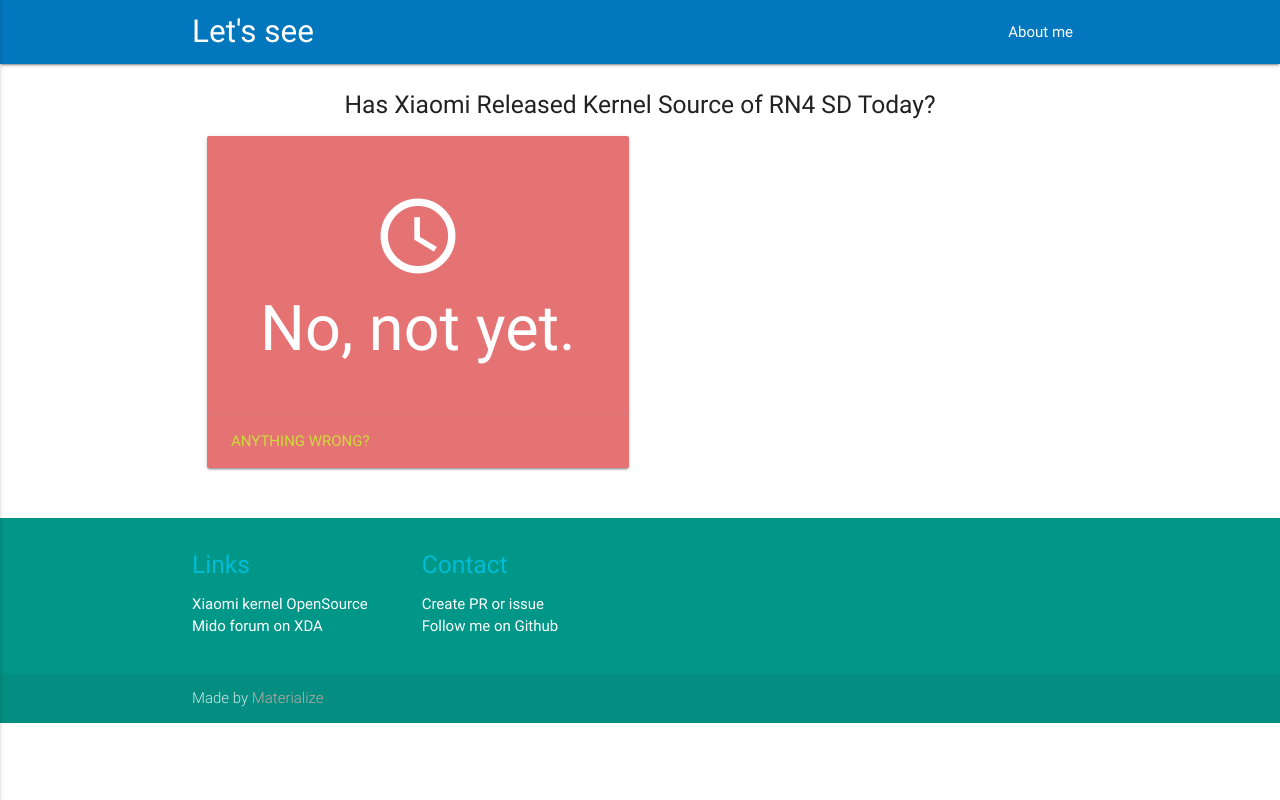
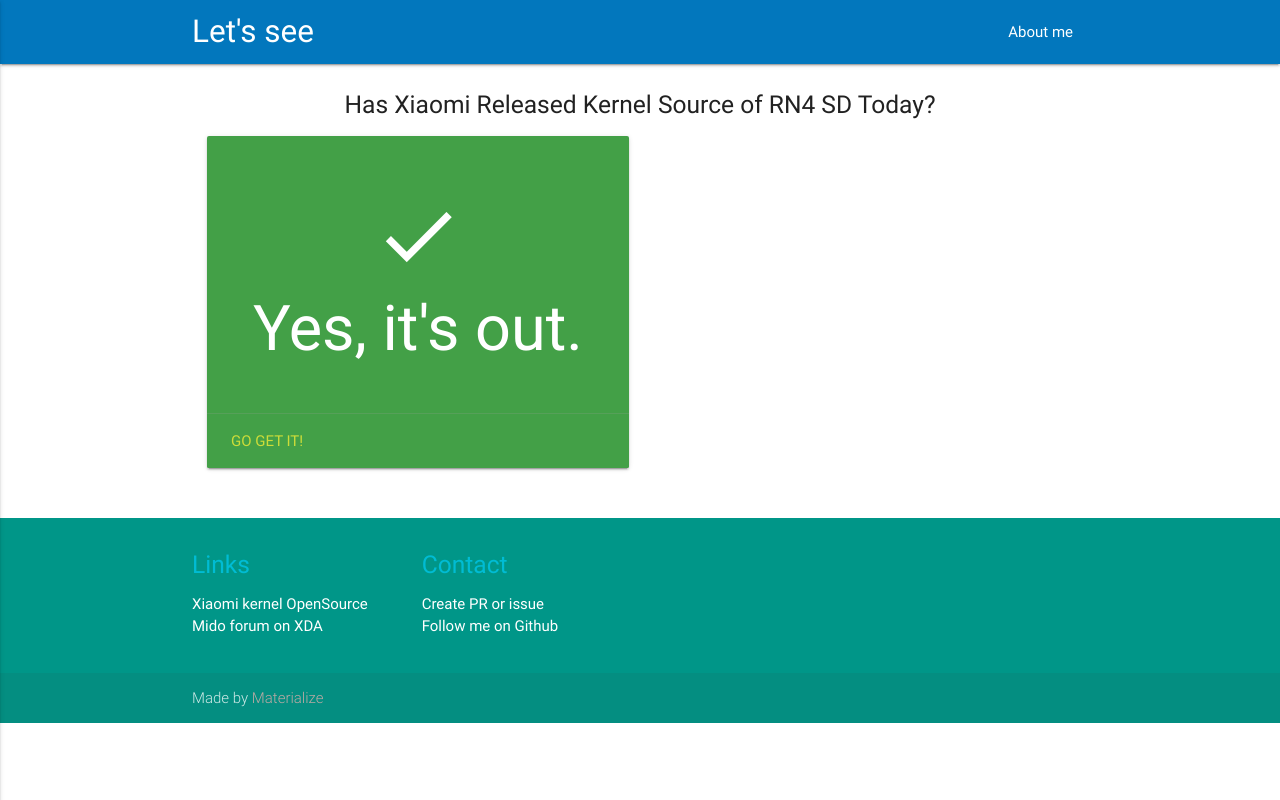
Before and after one commit to has-mido-got-kernel-source/has-mido-got-kernel-source.github.io, a plain HTML site: page index.html in a window 1280 px wide. Drawn offline with nearby package versions, Linux system fonts and the light colour scheme.

Commit message:
Updated. 2017-05-17 21:15 Asia/Shanghai

```diff
--- a/index.html
+++ b/index.html
@@ -38,12 +38,12 @@
 
       <div class="row">
         <div class="col s12 m6">
-          <div class="card  red lighten-2">
+          <div class="card green darken-1">
             <div class="card-content white-text waves-effect waves-block waves-light">
-             <h1 class="center"><i class="large material-icons">schedule</i><br/>No, not yet.</h1>
+             <h1 class="center"><i class="large material-icons">done</i><br/>Yes, it's out.</h1>
             </div>
             <div class="card-action">
-              <a class="lime-text" href="https://github.com/has-mido-got-kernel-source/has-mido-got-kernel-source.github.io/issues">Anything wrong?</a>
+              <a class="lime-text" href="https://github.com/MiCode/Xiaomi_Kernel_OpenSource">Go get it!</a>
             </div>
           </div>
         </div>
```
Also changed, not shown: 1 other file.
